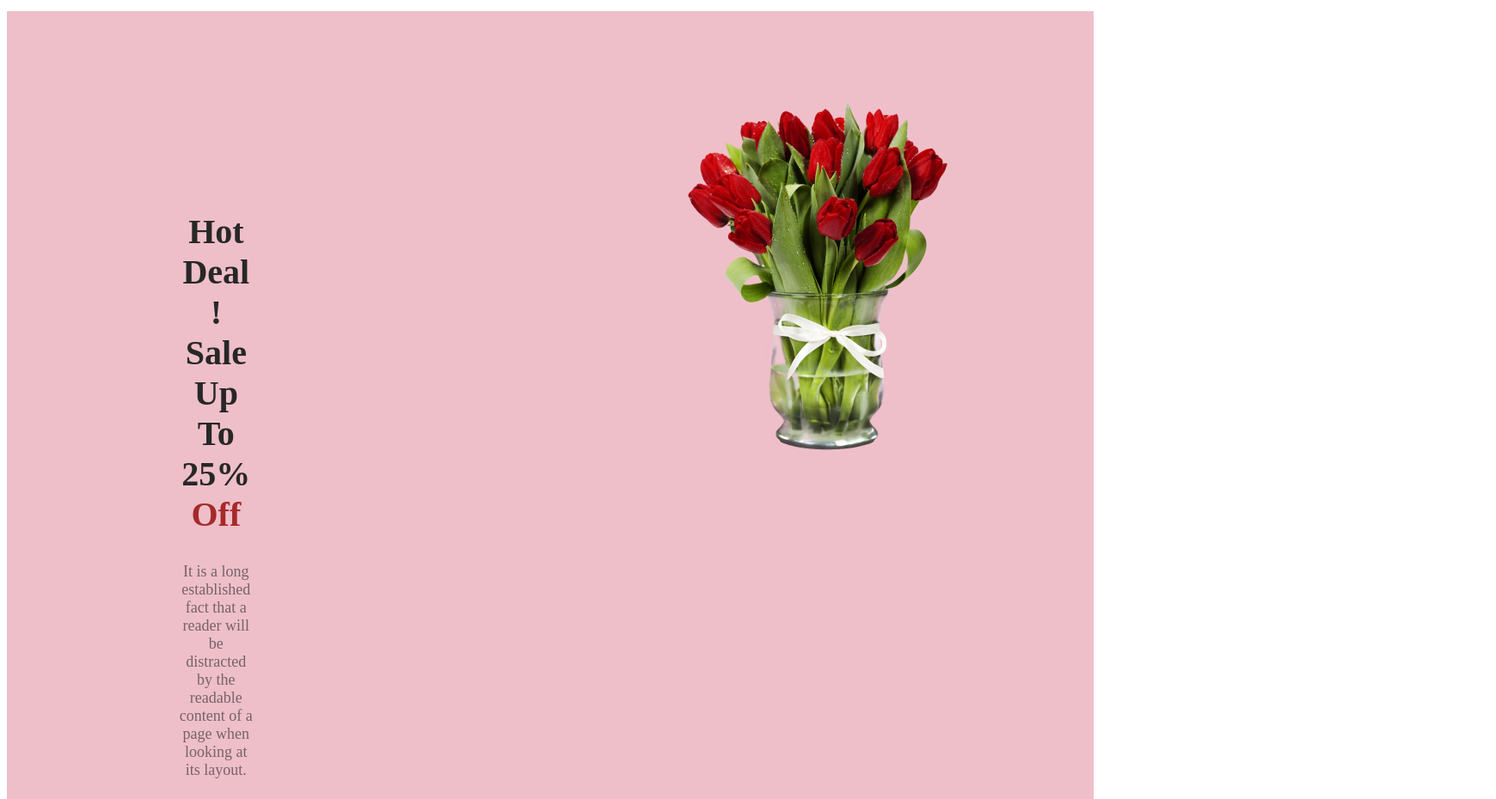
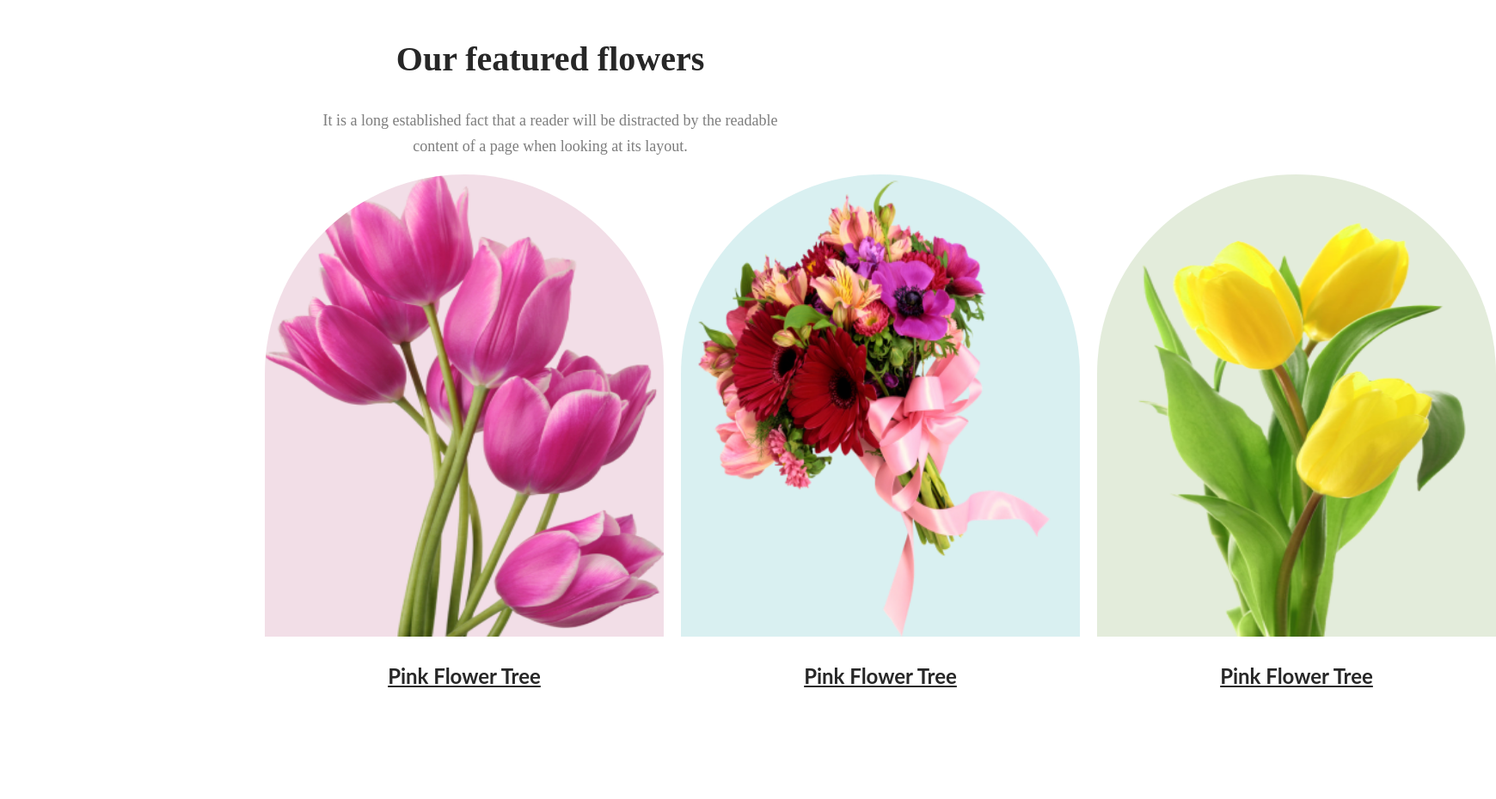
Before and after one commit to humaira31/Assignment1, a plain HTML site: page index.html in a window 1280 px wide. Shown: the part 1106-2036 px from the top of the page at 86% size, 1740 px wide, since content can reach past the window. Drawn offline with Linux system fonts and the light colour scheme.

Commit message:
bonus section

```diff
--- a/index.html
+++ b/index.html
@@ -26,11 +26,24 @@
     <main>
 
 
-        <section>
-            <h1>Our featured flowers </h1>
-            <p>It is a long established fact that a reader will be distracted by the readable content of a page when
-                looking at its layout.</p>
-            <div>
+        <section class="bonus">
+            <h1 class="bonus-head">Our featured flowers </h1>
+            <p class="bonus-para">It is a long established fact that a reader will be distracted by the readable <br> content of a page when looking at its layout.</p>
+
+            <div class="bonus-pic">
+                <div>
+                    <img class="bonus1" width="150px" height="200px" src="flower-shop-assignment/Flower Asset/pngwing 6.png" alt="">
+                    <p class="bonus-line">Pink Flower Tree</p>
+                </div>
+                <div>
+                    <img class="bonus2" width="370px" height="370px" src="flower-shop-assignment/Flower Asset/pngwing 5.png" alt="">
+                    <p class="bonus-line">Pink Flower Tree</p>
+                </div>
+                <div>
+                    <img class="bonus3" width="314px" height="471px" src="flower-shop-assignment/Flower Asset/pngwing 7.png" alt="">
+                    <p class="bonus-line">Pink Flower Tree</p>
+
+                </div>
 
             </div>
         </section>
@@ -38,7 +51,7 @@
 
 
         <section>
-            <div class="hot-deal">
+            <div class=" hot-deal">
                 <div class="hot-text">
                     <h2 class="hot-head">Hot Deal ! Sale Up To 25% <span class="off">Off</span> </h2>
                     <p class="hot-para">It is a long established fact that a reader will be distracted by the readable
@@ -89,7 +102,8 @@
 
     <footer class="foot">
         <h1 class="foot-head">Flower<span class="shop">Shop</span></h1>
-        <p class="foot-para">It is a long established fact that a reader will be distracted by the readable <br> content of a page when looking at its layout.</p>
+        <p class="foot-para">It is a long established fact that a reader will be distracted by the readable <br> content
+            of a page when looking at its layout.</p>
         <p class="footer">@2020-2023, FlowerShop.com. All rights reserved. </p>
 
 
--- a/style.css
+++ b/style.css
@@ -39,6 +39,75 @@
 }
 
 /*section*/
+/*bonus*/
+.bonus {
+    padding: 100px 200px;
+
+
+
+}
+
+.bonus-head {
+    color: #272727;
+    text-align: center;
+    font-size: 40px;
+    font-weight: 800;
+}
+
+.bonus-para {
+    color: rgba(39, 39, 39, 0.60);
+    text-align: center;
+    font-size: 18px;
+    font-style: normal;
+    font-weight: 400;
+    line-height: 30px;
+}
+
+.bonus-pic {
+    display: flex;
+    gap: 20px;
+    padding-left: 100px;
+    padding-bottom: 50px;
+}
+
+.bonus1 {
+    width: 464px;
+    height: 538px;
+    border-radius: 300px 300px 0px 0px;
+    background: rgba(167, 33, 98, 0.15);
+
+}
+
+.bonus2 {
+    width: 464px;
+    height: 538px;
+    border-radius: 300px 300px 0px 0px;
+    background: rgba(5, 151, 160, 0.15);
+}
+
+.bonus3 {
+    width: 464px;
+    height: 538px;
+    border-radius: 300px 300px 0px 0px;
+    background: rgba(71, 125, 17, 0.15);
+}
+
+.bonus-line{
+    color: #272727;
+text-align: center;
+font-family: Lato;
+font-size: 24px;
+font-style: normal;
+font-weight: 700;
+line-height: 35px;
+text-decoration-line: underline;
+}
+
+
+
+
+/*deal*/
+
 .hot-deal {
     display: flex;
     justify-content: space-around;
```
